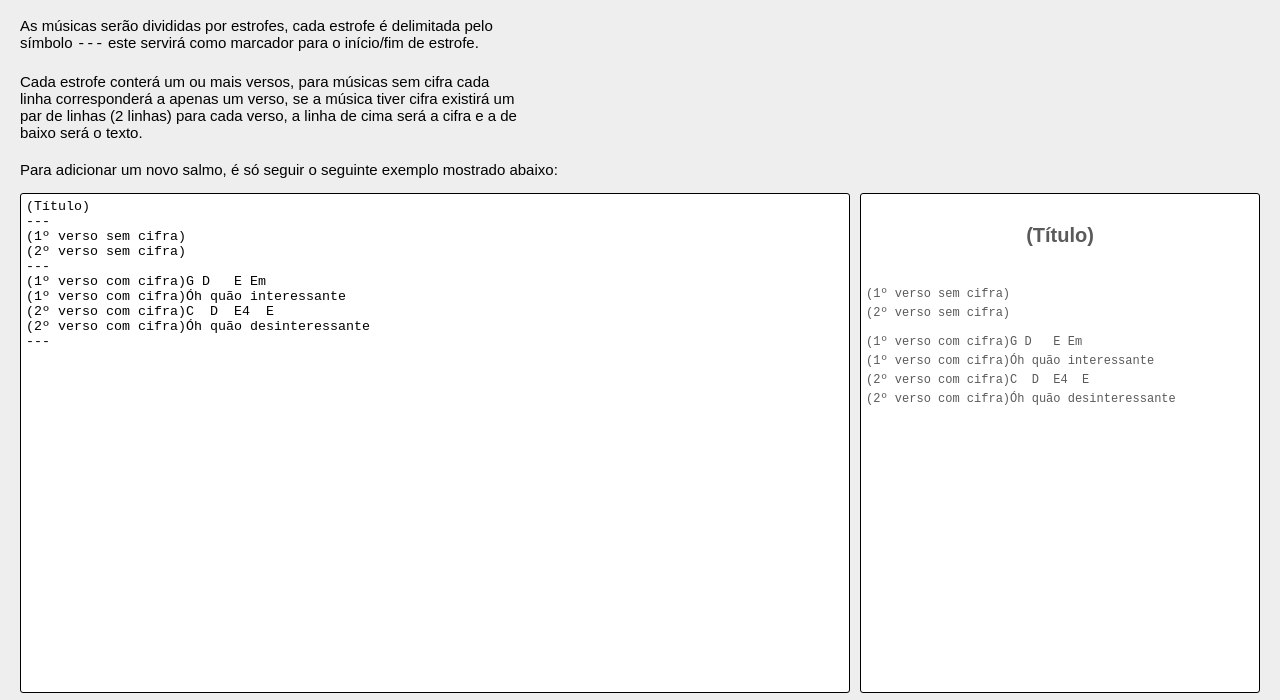
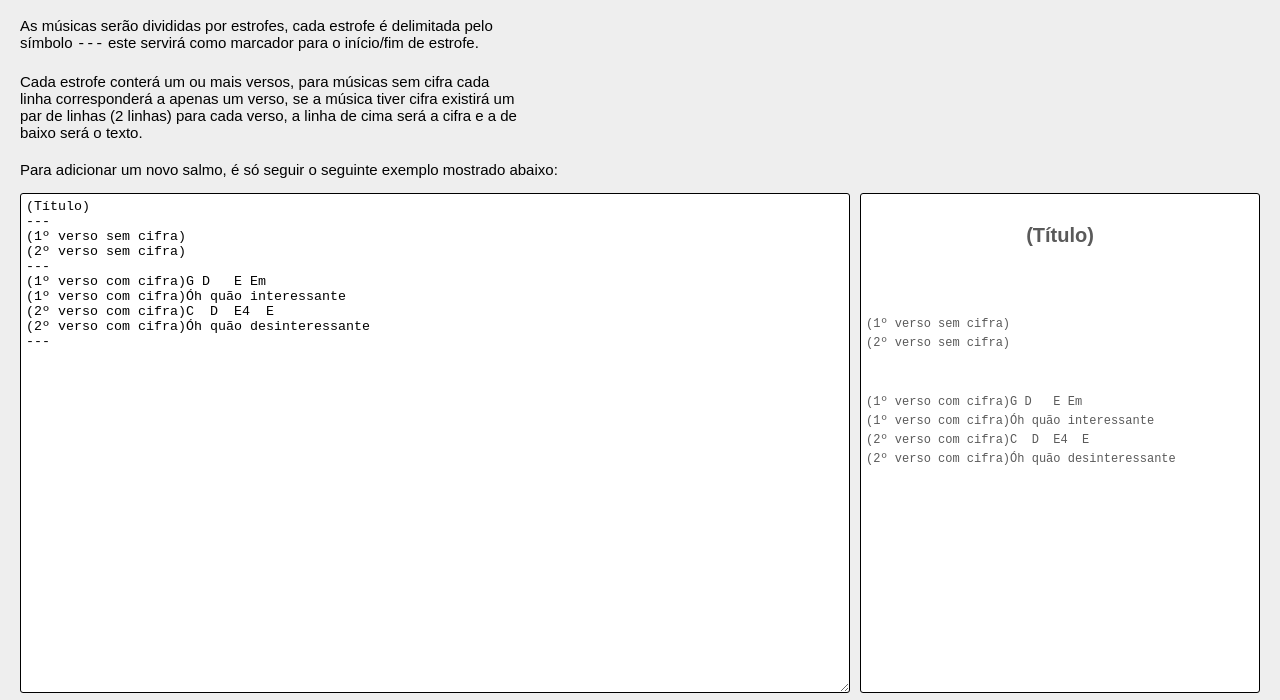
Before and after one commit to JonasFreireAlcantara/util-backend, a website: page public/salterio.html in a window 1280 px wide. Shown: the part 94-794 px from the top of the page. Drawn offline with nearby package versions, Linux system fonts and the light colour scheme.

Commit message:
fix: resize of input not none

```diff
--- a/public/css/styles.css
+++ b/public/css/styles.css
@@ -59,7 +59,6 @@ main > section {
   min-height: 500px;
   border: 1px solid #000;
   border-radius: 3px;
-  resize: none;
   padding: 5px;
 }
 
@@ -147,7 +146,7 @@ main > section {
 }
 
 .stanza {
-  margin-top: 10px;
+  margin-top: 40px;
 }
 
 .verse {
```
